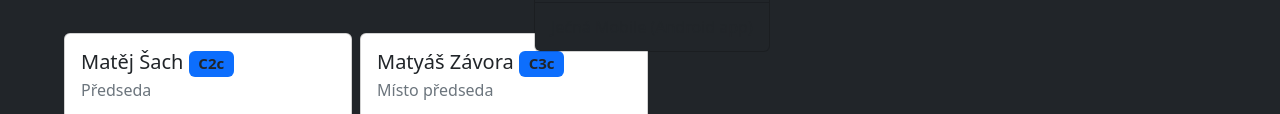
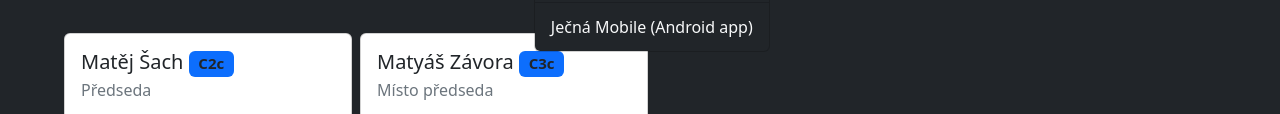
Before and after one commit to Studentsky-Parlament-Jecna/web, a plain HTML site: page pages/clenove.html in a window 1280 px wide. Both pictures are taken after a click on the button "Projekty". Shown: the part 136-250 px from the top of the page. Drawn offline with nearby package versions, Linux system fonts and the light colour scheme.

Commit message:
Dark-mode_rev2.3
Dark-mode_rev2.3

```diff
--- a/pages/clenove.html
+++ b/pages/clenove.html
@@ -47,7 +47,7 @@
                         <li>
                             <hr class="dropdown-divider">
                         </li>
-                        <li><a class="dropdown-item"
+                        <li><a class="dropdown-item text-light"
                                href="https://play.google.com/store/apps/details?id=me.tomasan7.jecnamobile">Ječná
                             Mobile (Android app)</a></li>
                     </ul>
```
